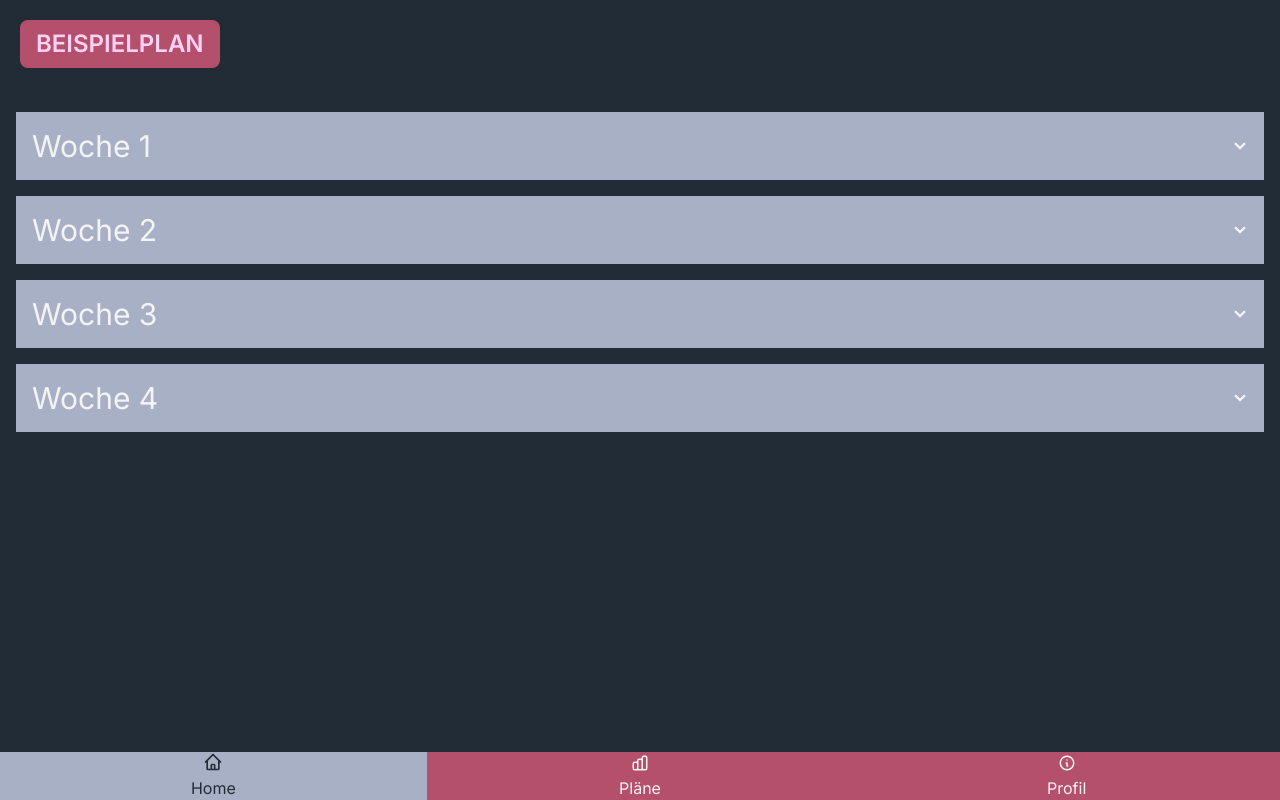
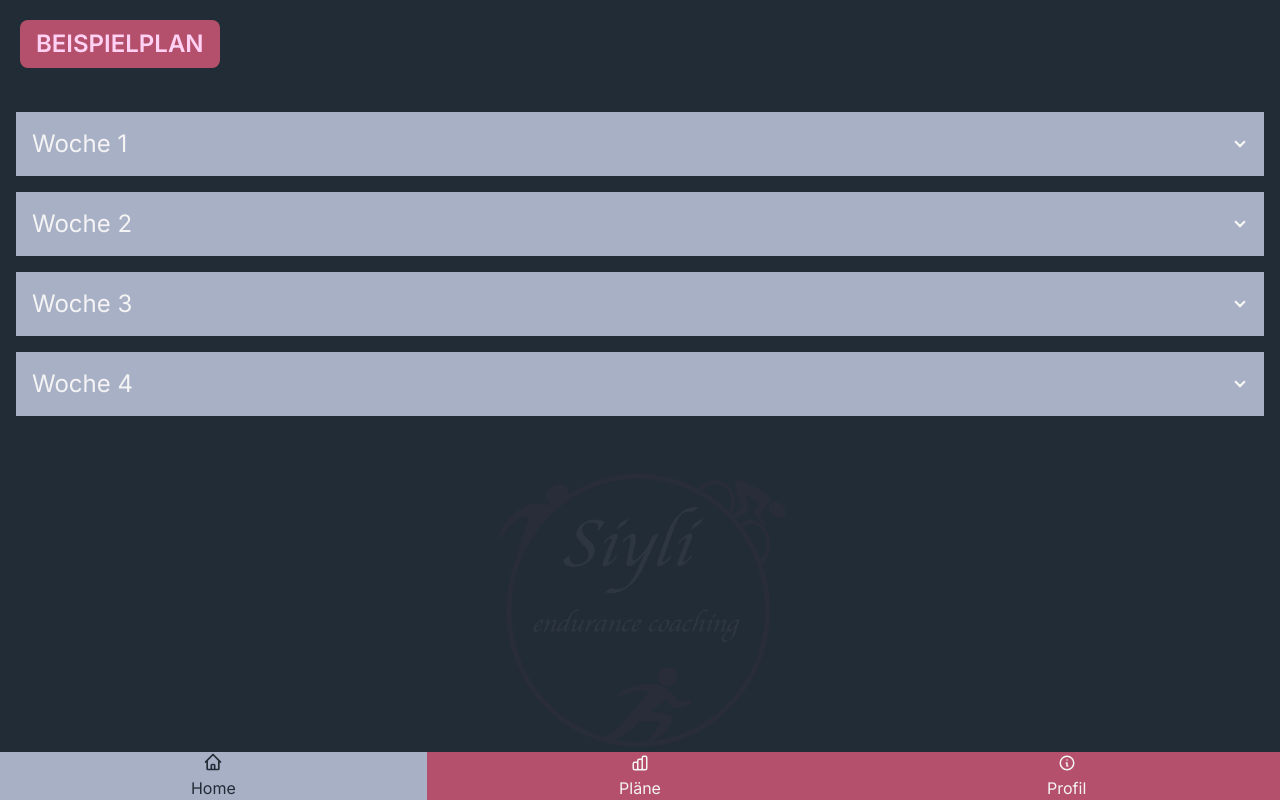
Before and after one commit to FrankSiyli/Triathlon-App-2.0, a Next.js app: page /homePage in a window 1280 px wide. Built offline with nearby package versions, Linux system fonts and the light colour scheme.

Commit message:
style changes

```diff
--- a/src/app/(pages)/homePage/page.js
+++ b/src/app/(pages)/homePage/page.js
@@ -3,11 +3,13 @@ import Footer from "@/app/components/Footer/Footer";
 import "../../globals.css";
 import { v1 as uuidv1 } from "uuid";
 import React from "react";
+import Image from "next/image";
+import logo from "../../../../public/images/logoSmall.png";
 
 const Week = ({ week }) => (
   <div className="collapse collapse-arrow rounded-none mt-2">
     <input type="checkbox" className="peer" />
-    <div className="collapse-title mb-2 bg-grey text-light text-3xl peer-checked:bg-red peer-checked:text-light ">
+    <div className="collapse-title mb-2 bg-grey text-light text-2xl peer-checked:bg-red peer-checked:text-light ">
       {week}
     </div>
     <div className="collapse-content peer-checked:bg-light peer-checked:text-secondary-content">
@@ -18,9 +20,8 @@ const Week = ({ week }) => (
   </div>
 );
 
-// Day component
 const Day = ({ day }) => (
-  <div className="collapse collapse-arrow rounded-none mt-4">
+  <div className="collapse rounded-none mt-4">
     <input type="checkbox" className="peer" />
     <div className="collapse-title mb-2 bg-grey text-light text-xl peer-checked:bg-red peer-checked:text-light ">
       {day}
@@ -33,14 +34,15 @@ const Day = ({ day }) => (
   </div>
 );
 
-// Session component
 const Session = ({ session }) => (
   <div className="text-center">
-    <div className="collapse collapse-arrow rounded-none mt-4">
+    <div className="collapse  rounded-none mt-4">
       <input type="checkbox" className="peer" />
-      <div className="collapse-title flex content-around text-center mb-2 bg-grey text-light text-xl peer-checked:bg-red peer-checked:text-light">
-        <div>{session.icon}</div>
-        <div className="ml-2">{session.subTitle}</div>
+      <div className="collapse-title   mb-2 bg-grey text-light text-xl peer-checked:bg-red peer-checked:text-light">
+        <div className="flex flex-row">
+          <div className="left- 2 mr-4">{session.icon}</div>
+          <div className="">{session.subTitle}</div>
+        </div>
       </div>
       <div className="collapse-content peer-checked:bg-light peer-checked:text-secondary-content">
         <ul>
@@ -55,7 +57,6 @@ const Session = ({ session }) => (
   </div>
 );
 
-// Page component
 function Page() {
   return (
     <>
@@ -67,6 +68,13 @@ function Page() {
         {weeks.map((week) => (
           <Week key={uuidv1()} week={week} />
         ))}
+        <Image
+          src={logo}
+          alt="hero-image"
+          className=" opacity-5 mt-10"
+          width={300}
+          height={300}
+        />
       </div>
 
       <Footer />
--- a/src/app/globals.css
+++ b/src/app/globals.css
@@ -21,7 +21,3 @@ body {
   color: #f5f4f5;
   background-color: #222c37;
 }
-
-.hero-image {
-  background-image: url("../../public/images/logoSmall.png");
-}
--- a/src/app/layout.js
+++ b/src/app/layout.js
@@ -1,5 +1,6 @@
 import "./globals.css";
 import { Inter } from "next/font/google";
+import logo from "../../public/images/logoSmall.png";
 
 const inter = Inter({ subsets: ["latin"] });
 
@@ -11,10 +12,7 @@ export const metadata = {
 export default function RootLayout({ children }) {
   return (
     <html lang="en">
-      <body className={inter.className}>
-        <div className="hero-image"></div>
-        {children}
-      </body>
+      <body className={inter.className}>{children}</body>
     </html>
   );
 }
```
